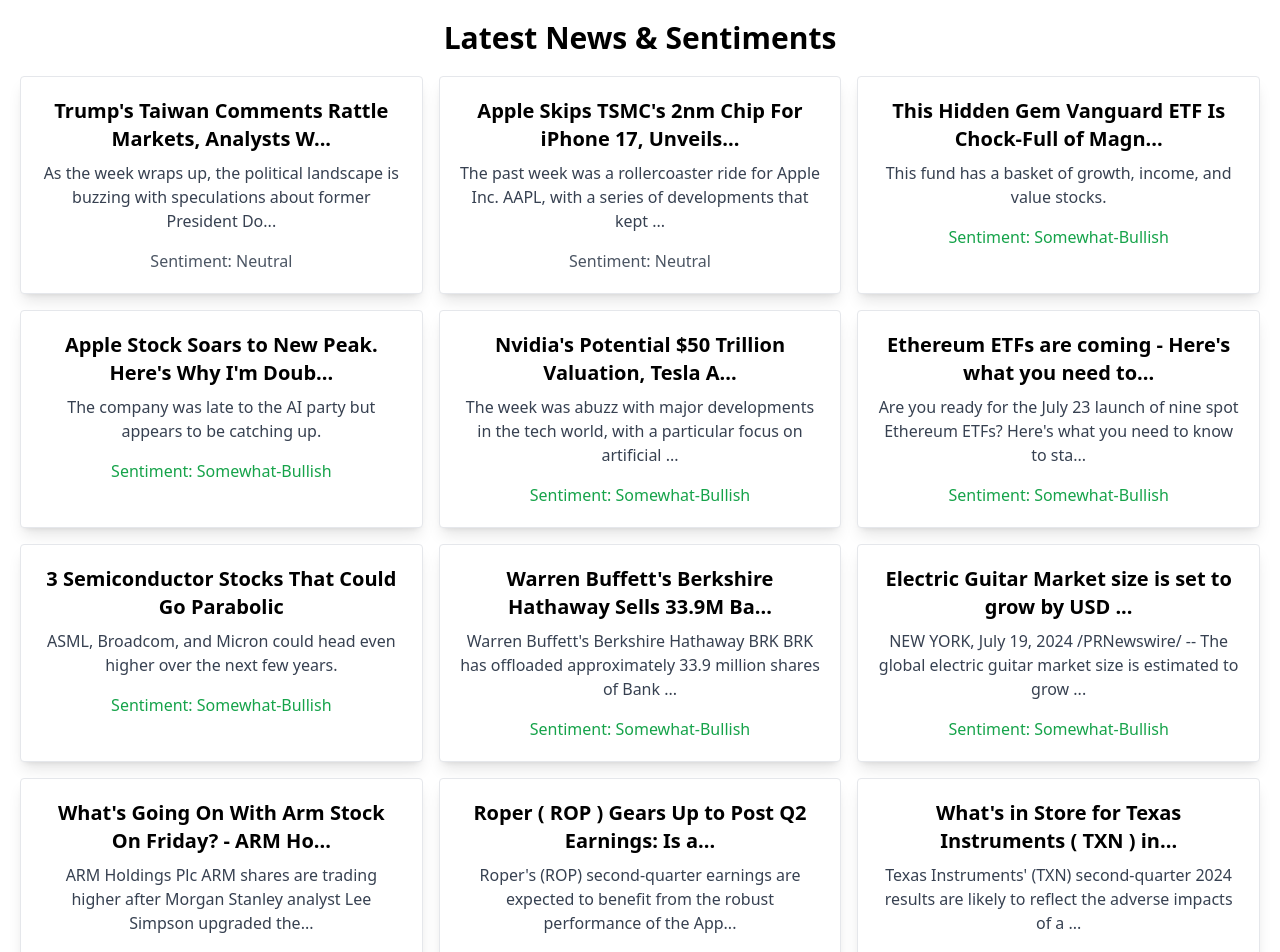
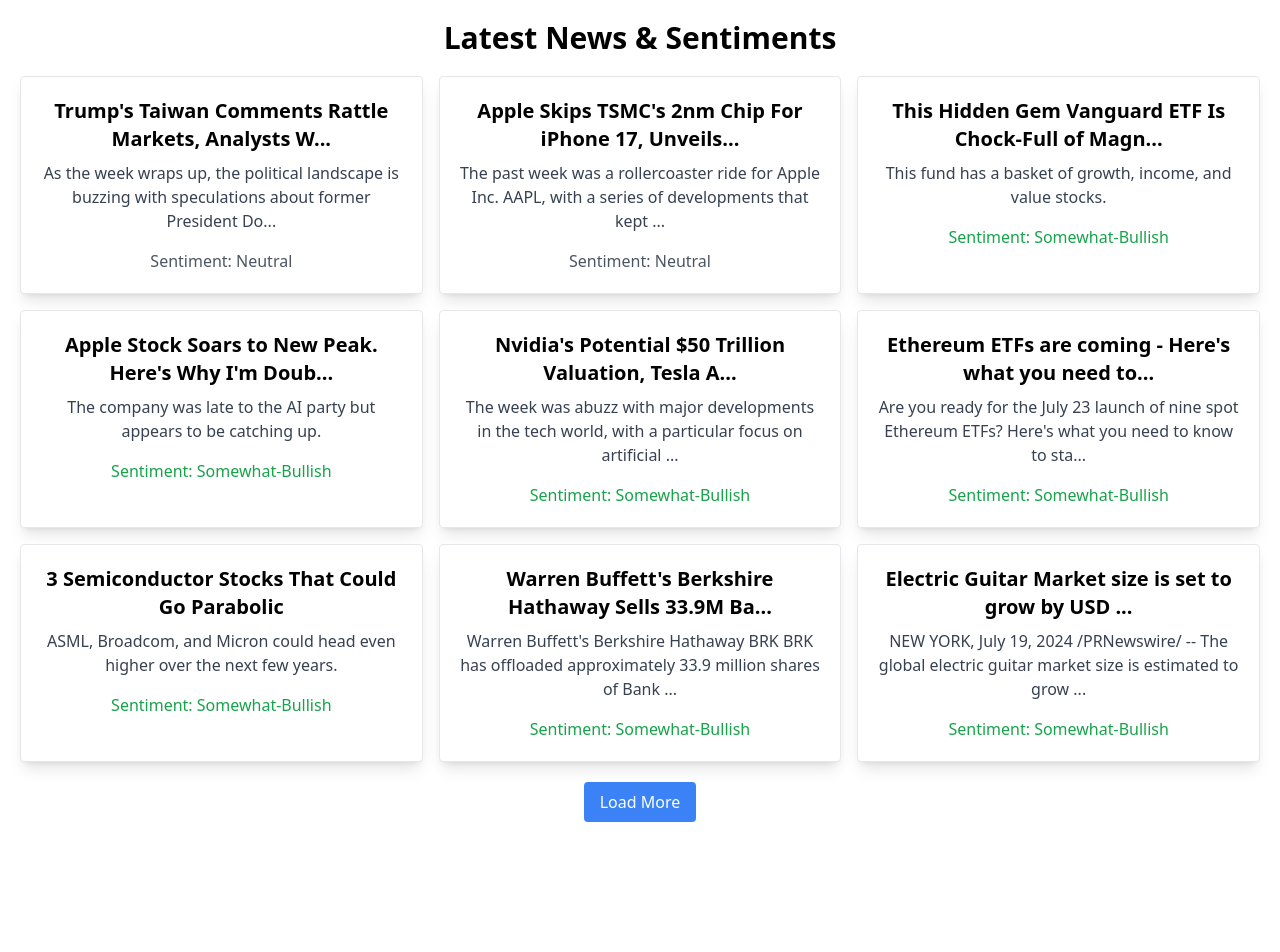
Before and after one commit to yogahp/news-sentiment-app, a React (Create React App) app: page / in a window 1280 px wide. Shown: the top 952 px of the page. After the commit the page ends 842 px from the top, so only its background shows below. Built offline with nearby package versions, Linux system fonts and the light colour scheme.

Commit message:
Add Load More Button

```diff
--- a/package.json
+++ b/package.json
@@ -10,6 +10,7 @@
     "react": "^18.3.1",
     "react-dom": "^18.3.1",
     "react-icons": "^5.2.1",
+    "react-infinite-scroll-component": "^6.1.0",
     "react-modal": "^3.16.1",
     "react-scripts": "5.0.1",
     "web-vitals": "^2.1.4"
--- a/src/News.js
+++ b/src/News.js
@@ -9,21 +9,42 @@
   const [news, setNews] = useState([]);
   const [selectedArticle, setSelectedArticle] = useState(null);
   const [loading, setLoading] = useState(true);
+  const [allNews, setAllNews] = useState([]);
+  const [page, setPage] = useState(1);
+  const [loadingMore, setLoadingMore] = useState(false);
 
   useEffect(() => {
-    const getNews = async () => {
+    fetchInitialNews();
+  }, []);
+
+  const fetchInitialNews = async () => {
     try {
       const data = await fetchNewsSentiment();
-        console.log('API Response:', data); // Debugging: Log API response
-        setNews(data || []);
+      setAllNews(data); // Store all data
+      const initialNews = data.slice(0, 9); // Get first 9 items
+      setNews(initialNews);
       setLoading(false);
+      setPage(2);
     } catch (error) {
       console.error('Error fetching news sentiment data:', error);
       setLoading(false);
     }
   };
-    getNews();
-  }, []);
+
+  const loadMoreNews = () => {
+    setLoadingMore(true);
+    setTimeout(() => {
+      const startIndex = (page - 1) * 9;
+      const endIndex = startIndex + 9;
+      const moreNews = allNews.slice(startIndex, endIndex);
+
+      if (moreNews.length > 0) {
+        setNews((prevNews) => [...prevNews, ...moreNews]);
+        setPage((prevPage) => prevPage + 1);
+      }
+      setLoadingMore(false);
+    }, 1500); // Simulate loading time of 1.5 seconds
+  };
 
   const openModal = (article) => {
     setSelectedArticle(article);
@@ -59,17 +80,29 @@
           <div className="loader ease-linear rounded-full border-4 border-t-4 border-gray-200 h-12 w-12"></div>
         </div>
       ) : (
+        <div>
           <div className="grid grid-cols-1 sm:grid-cols-2 lg:grid-cols-3 gap-4">
-          {news && news.length > 0 ? (
-            news.map((article, index) => (
+            {news.map((article, index) => (
               <div key={index} className="news-card p-5 border rounded shadow-lg hover:shadow-xl transition-shadow duration-300 cursor-pointer bg-white" onClick={() => openModal(article)}>
                 <h2 className="text-xl font-semibold mb-2">{truncateText(article.title, 50)}</h2>
                 <p className="text-gray-700 mb-4">{truncateText(article.summary, 100)}</p>
                 <p className={`font-medium ${getSentimentColor(article.overall_sentiment_label)}`}>Sentiment: {article.overall_sentiment_label}</p>
               </div>
-            ))
+            ))}
+          </div>
+          {news.length < allNews.length && (
+            <div className="flex justify-center mt-5">
+              {loadingMore ? (
+                <div className="loader ease-linear rounded-full border-4 border-t-4 border-gray-200 h-12 w-12"></div>
               ) : (
-            <p>No news articles available.</p>
+                <button
+                  onClick={loadMoreNews}
+                  className="bg-blue-500 text-white px-4 py-2 rounded hover:bg-blue-600 transition-colors duration-300"
+                >
+                  Load More
+                </button>
+              )}
+            </div>
           )}
         </div>
       )}
```
Also changed, not shown: 1 other file (tests, documents, lock files or other folders). Lines whose indentation alone changed are shown as unchanged.
